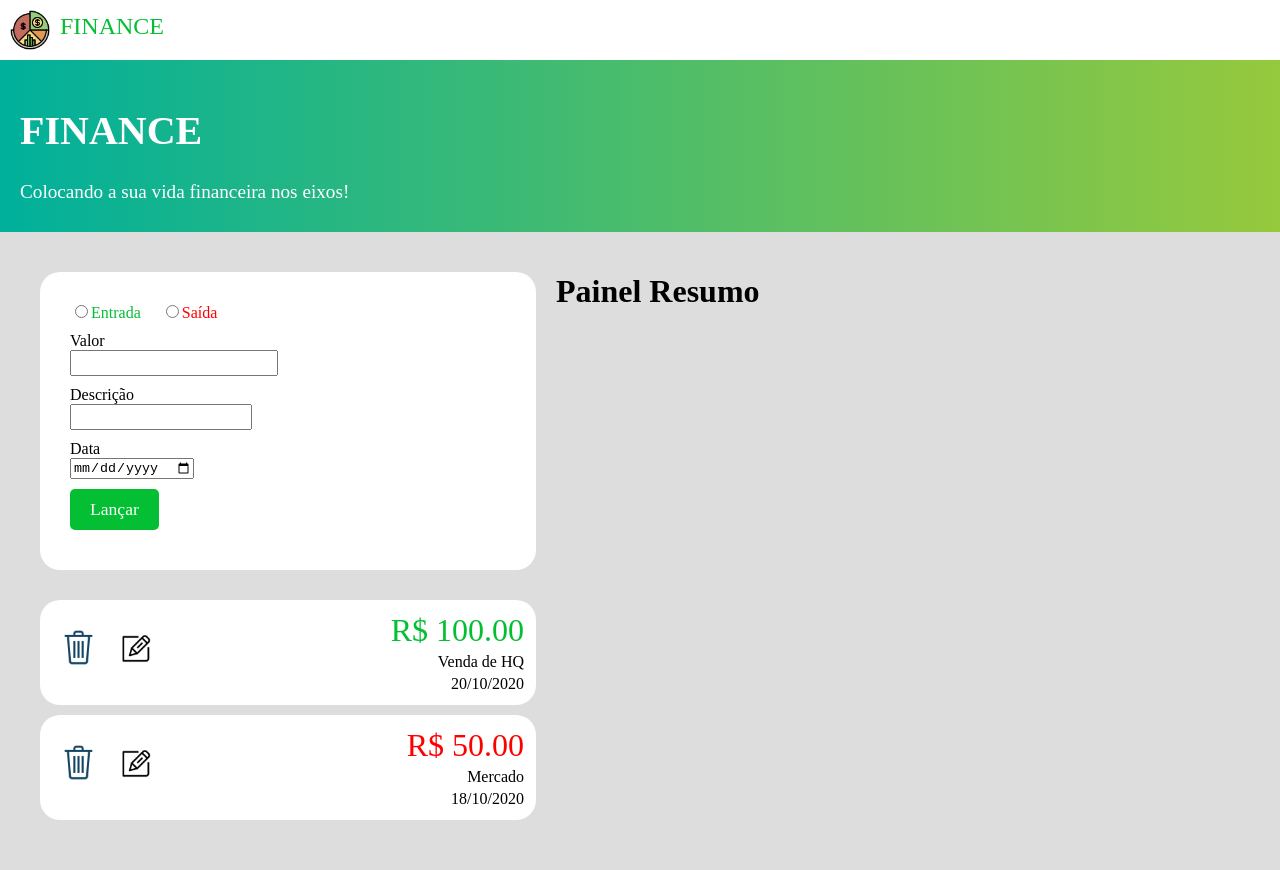
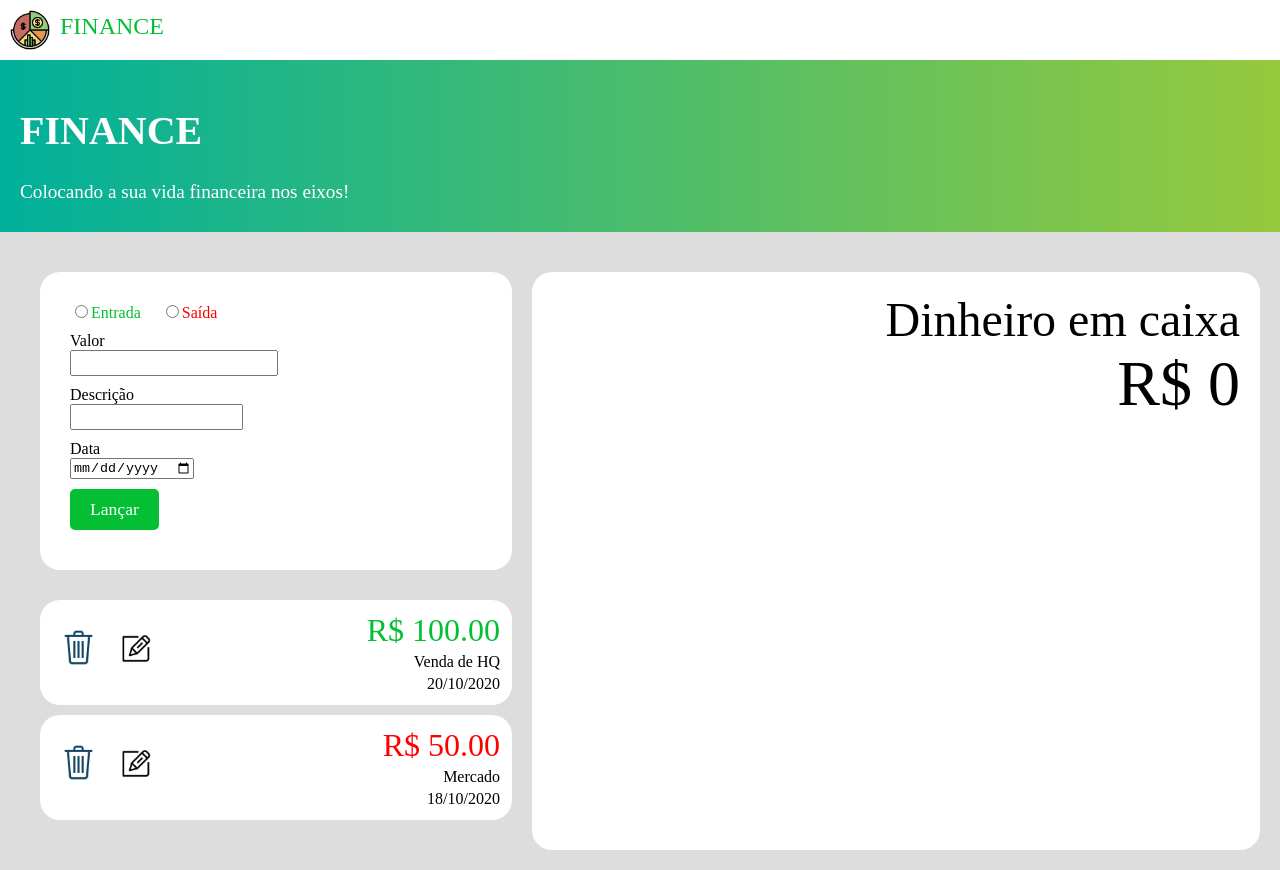
Before and after one commit to leonardo-cordeiro/finance-app-vue, a Vue app: page / in a window 1280 px wide. Built offline with nearby package versions, Linux system fonts and the light colour scheme; a web font is replaced by a local one.

Commit message:
Improved PainelResumo section

```diff
--- a/src/components/PainelResumo.vue
+++ b/src/components/PainelResumo.vue
@@ -1,6 +1,13 @@
 <template>
-  <div>
-    <h1>Painel Resumo</h1>
+  <div id="painelResumo">
+    <div class="resumoCaixa">
+      <span class="titleResumo">Dinheiro em caixa</span>
+      <span class="caixa">R$ 0</span>
+    </div>
+
+    <div class="grafico">
+      <canvas></canvas>
+    </div>
   </div>
 </template>
 
@@ -10,4 +17,31 @@ export default {
 }
 </script>
 
-<style scoped></style>
+<style scoped>
+#painelResumo {
+  width: 60%;
+  padding: 10px;
+  background-color: white;
+  border-radius: 20px;
+  margin-top: 20px;
+  padding: 10px;
+}
+
+.resumoCaixa {
+  text-align: right;
+  padding: 10px;
+}
+
+.resumoCaixa span {
+  display: block;
+  font-family: 'negrito';
+}
+
+.titleResumo {
+  font-size: 300%;
+}
+
+.caixa {
+  font-size: 400%;
+}
+</style>
```
